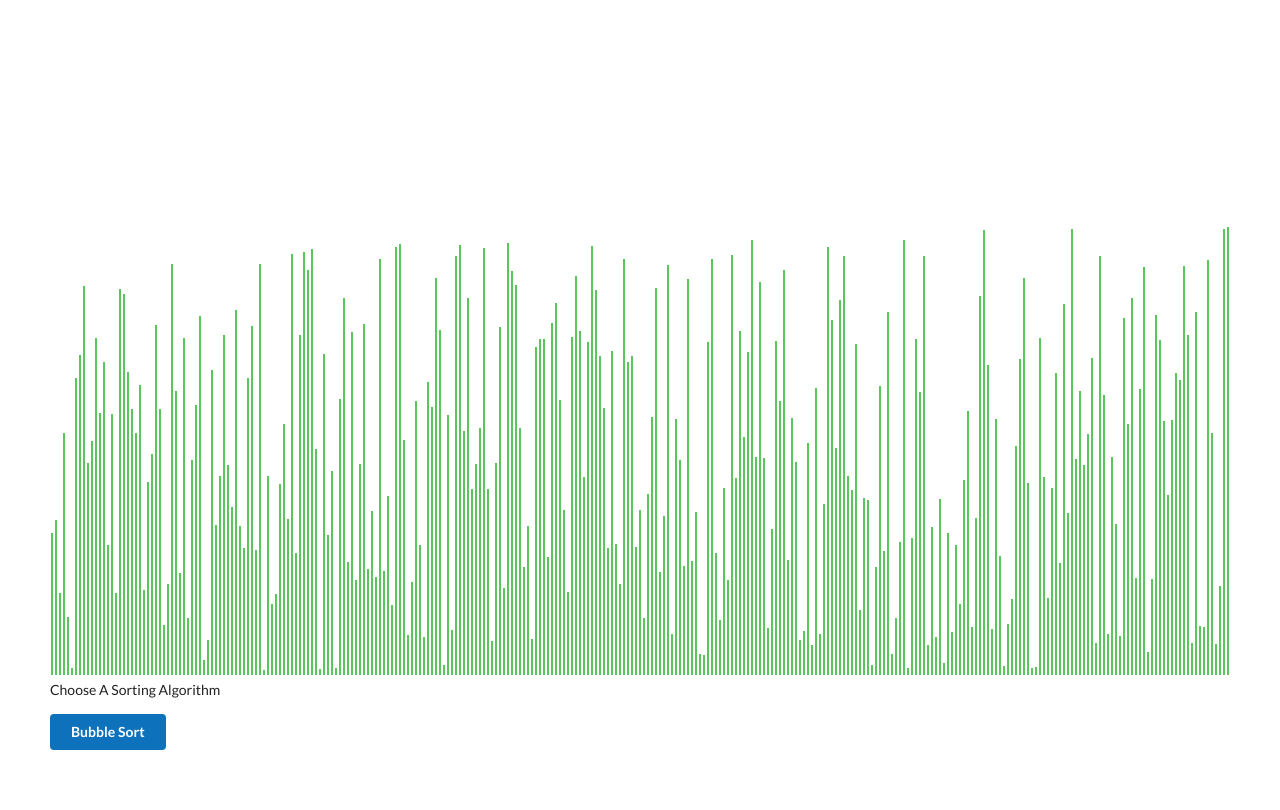
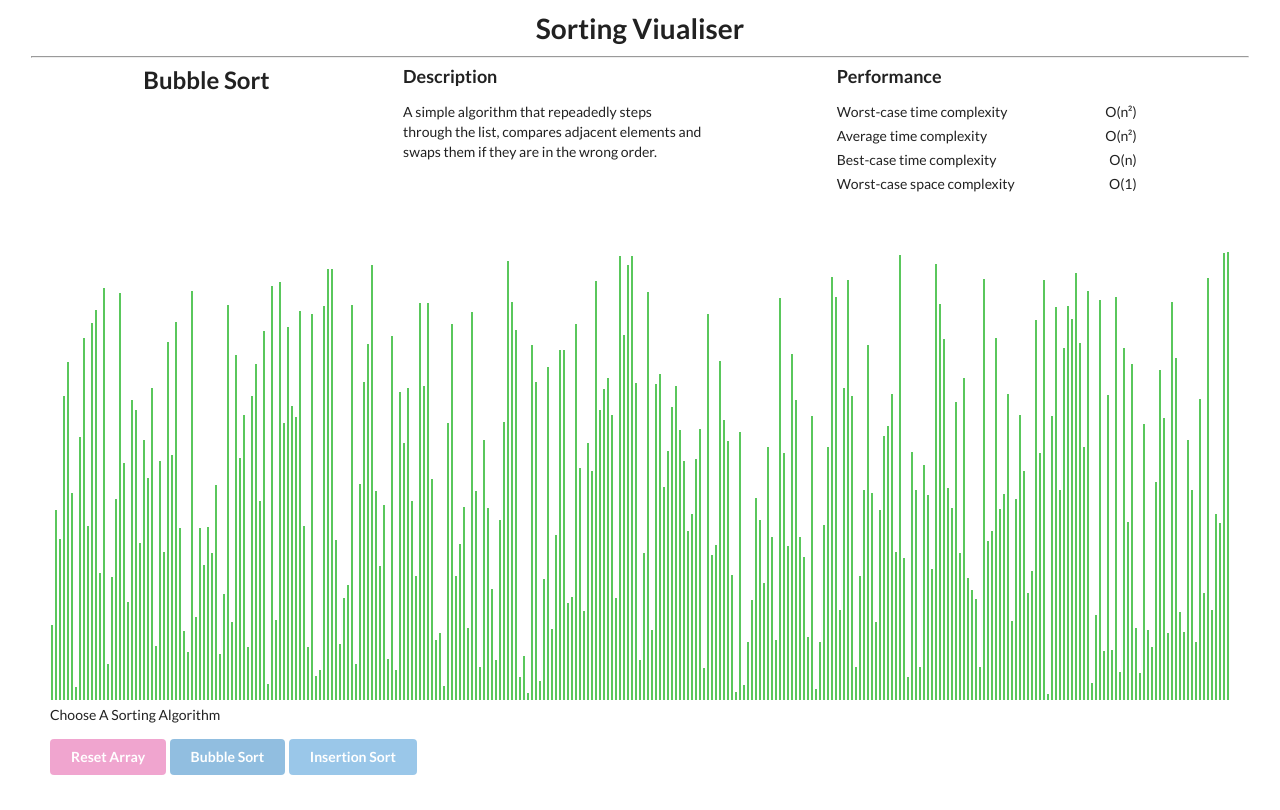
Before and after one commit to eoin-barr/sorting-visualizer, a React (Create React App) app: page / in a window 1280 px wide. Both pictures are taken after a click on the button "Bubble Sort". Built offline with nearby package versions, Linux system fonts and the light colour scheme.

Commit message:
Fixed redux and added insertion sort

```diff
--- a/package.json
+++ b/package.json
@@ -11,6 +11,7 @@
     "react-router-dom": "^5.3.0",
     "react-scripts": "4.0.3",
     "redux": "^4.1.1",
+    "redux-actions": "^2.6.5",
     "redux-thunk": "^2.3.0",
     "sass": "^1.42.1",
     "semantic-ui-css": "^2.4.1"
--- a/src/App.js
+++ b/src/App.js
@@ -1,12 +1,21 @@
+import React from 'react'
 import SortingVisualizer from './visualizer/SortingVisualizer'
 
 
-function App() {
-  return (
-    <div>
-      <SortingVisualizer />
-    </div>
-  )
+class App extends React.Component {
+
+  constructor(props) {
+    super(props)
+  }
+
+  render() {
+    return (
+      <div>
+        <SortingVisualizer />
+      </div>
+    )
+  }
+
 }
 
 export default App
--- a/src/actions/types.js
+++ /dev/null
@@ -1 +0,0 @@
-export const SET_ALGORITHM = 'SET_ALGORITHM'
--- a/src/algorithms/BubbleSort.js
+++ b/src/algorithms/BubbleSort.js
@@ -1,26 +1,35 @@
+// export function getBubbleSort(arr) {
+//   const animations = []
+//   if (arr.length <= 1) return arr
+function bubbleSortRun(array, animations) {
+  for (let i = 0; i < array.length - 1; i++) {
+    for (let j = 0; j < array.length - i - 1; j++) {
+      animations.push([[j, j + 1], false])
+      if (array[j] > array[j + 1]) {
+        animations.push([[j, array[j + 1]], true])
+        animations.push([[j + 1, array[j]], true])
+        const t = array[j]
+        array[j] = array[j + 1]
+        array[j + 1] = t
+      }
+    }
+  }
+}
 
-
-
-export function getBubbleSort(arr) {
+export function getBubbleSort(array) {
   const animations = []
-  if (arr.length <= 1) return arr
-  const copy = arr.slice()
+  if (array.length <= 1) return array
+  const copy = [...array]
   bubbleSortRun(copy, animations)
   return animations
 }
 
-function bubbleSortRun(arr, animations) {
-  for (let i = 0; i < arr.length - 1; i++) {
-    for (let j = 0; j < arr.length - i - 1; j++) {
-      animations.push([[j, j + 1], false])
-
-      if (arr[j] > arr[j + 1]) {
-        animations.push([[j, arr[j + 1]], true])
-        animations.push([[j + 1, arr[j]], true])
-        const t = arr[j]
-        arr[j] = arr[j + 1]
-        arr[j + 1] = t
-      }
-    }
-  }
+export const bubbleSortInfo = {
+  isRunning: true,
+  algoTitle: 'Bubble Sort',
+  algoDescription: 'A simple algorithm that repeadedly steps through the list, compares adjacent elements and swaps them if they are in the wrong order.',
+  wcTime: 'O(n²)',
+  avcTime: 'O(n²)',
+  beTime: 'O(n)',
+  wcSpace: 'O(1)',
 }
--- /dev/null
+++ b/src/algorithms/insertionSort.js
@@ -0,0 +1,34 @@
+function insertionSortRun(array, animations) {
+  for (let i = 1; i < array.length; i++) {
+    animations.push([[i], false])
+    const m = array[i]
+    let j = i - 1
+    while (j >= 0 && array[j] > m) {
+      animations.push([[j, j + 1, i], false])
+      array[j + 1] = array[j]
+      animations.push([[j + 1, array[j]], true])
+      j -= 1
+    }
+    array[j + 1] = m
+    animations.push([[j + 1, m], true])
+  }
+}
+
+
+export function getInsertionSort(array) {
+  const animations = []
+  if (array.length <= 1) return array
+  const copy = [...array]
+  insertionSortRun(copy, animations)
+  return animations
+}
+
+export const insertionsSortInfo = {
+  isRunning: true,
+  algoTitle: 'Insertion Sort',
+  algoDescription: 'A simple algorithm that iterates through an array and at each iteratoin it remove one element from the array, finds the location it belongs to in the sorted list and inserts it there, repeating until no elements remain in the unsorted list.',
+  wcTime: 'O(n²)',
+  avcTime: 'O(n²)',
+  beTime: 'O(n)',
+  wcSpace: 'O(1)',
+}
--- /dev/null
+++ b/src/reducers/array.js
@@ -0,0 +1,12 @@
+import { createAction, handleActions } from 'redux-actions'
+
+const initialState = []
+
+export const SET_ARRAY = 'SET_ARRAY'
+export const setArray = createAction(SET_ARRAY)
+
+export const array = handleActions({
+  SET_ARRAY: (state, { payload }) => {
+    return payload
+  },
+}, initialState)
--- a/src/reducers/index.js
+++ b/src/reducers/index.js
@@ -1,6 +1,10 @@
 import { combineReducers } from 'redux'
-import algorithm from './algorithm'
+import { algorithm } from './algorithm'
+import { isRunning } from './running'
+import { array } from './array'
 
 export default combineReducers({
-  algorithm: algorithm,
+  algorithm,
+  isRunning,
+  array,
 })
--- /dev/null
+++ b/src/reducers/running.js
@@ -0,0 +1,12 @@
+import { createAction, handleActions } from 'redux-actions'
+
+const initialState = false
+
+export const SET_RUNNING = 'SET_RUNNING'
+export const setRunning = createAction(SET_RUNNING)
+
+export const isRunning = handleActions({
+  SET_RUNNING: (state, { payload }) => {
+    return payload
+  },
+}, initialState)
--- a/src/styles/main.scss
+++ b/src/styles/main.scss
@@ -1,15 +1,78 @@
-.arr-container{
+.array-container{
   position: absolute;
-  bottom: 50px;
+  bottom: 25px;
   left: 50px;
   margin: 0;
   padding: 0;
 }
 
-.arr-line{
+.array-line{
   width: 2px;
   background-color: #5ac75c;
   display: inline-block;
   margin: auto 1px;
   padding: 0;
 }
+
+.flex-center{
+  margin: 10px 0;
+  display: flex;
+  align-items: center;
+  justify-content: center;
+}
+
+button.hover-enable:hover{
+  transform: scale(1.02);
+}
+
+hr{
+  width: 95%;
+}
+
+.sub-max-width{
+  max-width: 300px;
+  min-width: 300px;
+  display: flex;
+  flex-direction: column;
+  // align-items: center;
+  // justify-content: center;
+  // text-align: center;
+}
+
+p.full-width{
+  width: 100%;
+  margin-bottom: 4px;
+}
+
+.float-right{
+  float: right;
+}
+
+h2{
+  margin-bottom: 0;
+}
+
+div.ui.container.bg-grey{
+  border-radius: 10px;
+  display: flex;
+  flex-direction: row;
+  align-items: flex-start;
+  justify-content: space-around;
+  // background: rgb(69, 69, 69);
+  // color: white;
+}
+
+.animate-content{
+  animation: transitionDown 2s;
+}
+
+@keyframes transitionDown {
+  from {
+    opacity: 0;
+    transform: rotateX(-25deg);
+  }
+  to {
+    opacity: 1;
+    transform: rotateX(0);
+  }
+}
--- a/src/visualizer/SortingVisualizer.js
+++ b/src/visualizer/SortingVisualizer.js
@@ -1,37 +1,40 @@
 import React from 'react'
-import { getBubbleSort } from '../algorithms/BubbleSort'
-
-// import combineReducers from '../reducers'
-
+import { connect } from 'react-redux'
+import { bubbleSortInfo, getBubbleSort } from '../algorithms/BubbleSort'
+import { getInsertionSort, insertionsSortInfo } from '../algorithms/insertionSort'
 
 const ANIMATION_SPEED = 1
 const MAIN_COLOR = '#5ac75c'
 const CHANGE_COLOR = 'blue'
 
-
-
-export default class SortingVisualizer extends React.Component {
+class SortingVisualizer extends React.Component {
 
   constructor(props) {
     super(props)
     this.state = {
-      lines: [],
-      sorting: false,
+      array: this.props.array,
+      isRunning: this.props.isRunning,
+      algoTitle: this.props.algorithm.algoTitle,
+      algoDescription: this.props.algorithm.algoDescription,
+      wcTime: this.props.algorithm.wcTime,
+      avcTime: this.props.algorithm.avcTime,
+      beTime: this.props.algorithm.beTime,
+      wcSpace: this.props.algorithm.wcSpace,
     }
   }
 
   componentDidMount() {
-    this.resetArr()
-    window.addEventListener('resize', this.resetArr.bind(this))
+    this.resetArray()
+    window.addEventListener('resize', this.resetArray.bind(this))
   }
 
   componentWillUnmount() {
-    window.removeEventListener('resize', this.resetArr.bind(this))
+    window.removeEventListener('resize', this.resetArray.bind(this))
   }
 
-  resetArr() {
-    if (this.state.sorting) return
-    const arr = []
+  resetArray() {
+    if (this.state.isRunning) return
+    const array = []
     const width = window.innerWidth
     const containerWidth = width - 100
     const numLines = containerWidth / 4
@@ -40,25 +43,18 @@ export default class SortingVisualizer extends React.Component {
     const maxLineHeight = Math.max((containerHeight - 350), 100)
 
     for (let i = 0; i < numLines; i++) {
-      arr.push(randNumFromInterval(5, maxLineHeight))
+      array.push(randNumFromInterval(5, maxLineHeight))
     }
-    this.setState((state) => {
-      return { lines: arr }
+    this.setState(() => {
+      return { array: array }
     })
   }
 
-  bubbleSort() {
-    if (this.state.sorting) return
-    this.setState((state) => {
-      return { sorting: true }
-    })
-    const animations = getBubbleSort(this.state.lines)
-    this.animate(animations)
-  }
+
 
 
   animate(animations) {
-    const arrLines = document.getElementsByClassName('arr-line')
+    const arrLines = document.getElementsByClassName('array-line')
     let m = 0
     for (let i = 0; i < animations.length; i++) {
       const colorChange = !animations[i][1]
@@ -79,18 +75,16 @@ export default class SortingVisualizer extends React.Component {
           const [lineOne, newHeight] = animations[i][0]
           const lineOneStyle = arrLines[lineOne].style
           lineOneStyle.height = `${newHeight}px`
-
         }, m++ * ANIMATION_SPEED)
       }
-
       if (i === animations.length - 1) {
         setTimeout(() => {
-          this.setState((state) => {
+          this.setState(() => {
             return {
-              lines: this.state.lines.sort(function (a, b) {
+              array: this.state.array.sort(function (a, b) {
                 return a - b
               }),
-              sorting: false,
+              isRunning: false,
             }
           })
         }, m++ * ANIMATION_SPEED)
@@ -99,25 +93,67 @@ export default class SortingVisualizer extends React.Component {
   }
 
 
+  bubbleSort() {
+    if (this.state.isRunning) return
+    this.setState(() => {
+      return bubbleSortInfo
+    })
+    const animations = getBubbleSort(this.state.array)
+    this.animate(animations)
+  }
 
+  insertionSort() {
+    if (this.state.isRunning) return
+    this.setState(() => {
+      return insertionsSortInfo
+    })
+    const animations = getInsertionSort(this.state.array)
+    this.animate(animations)
+  }
 
 
   render() {
-    const arr = this.state.lines
+    const array = this.state.array
     return (
-      <div className="container arr-container">
-        {arr.map((value, index) => (
+      <>
+        <div className="array-container">
+          {array.map((value, index) => (
             <div
-            className="arr-line"
+              className="array-line"
               key={index}
               style={{ height: `${value}px` }}
             ></div>
           ))}
           <p>Choose A Sorting Algorithm</p>
-        <div className="" style={{ display: 'block' }}>
-          <button className="ui button primary" onClick={() => this.bubbleSort()}>Bubble Sort</button>
+          <div style={{ display: 'block' }}>
+            <button className={`ui button pink ${this.state.isRunning ? 'disabled' : 'hover-enable'}`} onClick={() => this.resetArray()}>Reset Array</button>
+            <button className={`ui button primary ${this.state.isRunning ? 'disabled' : 'hover-enable'}`} onClick={() => this.bubbleSort()}>Bubble Sort</button>
+            <button className={`ui button primary ${this.state.isRunning ? 'disabled' : 'hover-enable'}`} onClick={() => this.insertionSort()}>Insertion Sort</button>
           </div>
         </div>
+        <div>
+          <div className="flex-center">
+            <h1>Sorting Viualiser</h1>
+          </div>
+          <hr />
+          {this.state.isRunning && (
+            <div className="ui container bg-grey animate-content">
+              <h2>{this.state.algoTitle}</h2>
+              <div className="sub-max-width">
+                <h3>Description</h3>
+                <p>{this.state.algoDescription}</p>
+              </div>
+              <div className="sub-max-width">
+                <h3>Performance</h3>
+                <p className="full-width">Worst-case time complexity <span className="float-right">{this.state.wcTime}</span></p>
+                <p className="full-width">Average time complexity <span className="float-right">{this.state.avcTime}</span></p>
+                <p className="full-width">Best-case time complexity <span className="float-right">{this.state.beTime}</span></p>
+                <p className="full-width">Worst-case space complexity <span className="float-right">{this.state.wcSpace}</span></p>
+              </div>
+            </div>
+          )}
+        </div>
+      </>
     )
   }
 }
@@ -126,3 +162,17 @@ export default class SortingVisualizer extends React.Component {
 function randNumFromInterval(min, max) {
   return Math.floor(Math.random() * (max - min + 1) + min)
 }
+
+const mapStateToProps = (state) => {
+  return {
+    array: state.array,
+    isRunning: state.isRunning,
+    algorithm: state.algorithm,
+  }
+}
+
+const mapDispatchToProps = () => () => ({
+})
+
+
+export default connect(mapStateToProps, mapDispatchToProps)(SortingVisualizer)
```
Also changed, not shown: src/reducers/algorithm.js (+17 -8 lines), 1 other file (tests, documents, lock files or other folders). Lines whose indentation alone changed are shown as unchanged.
